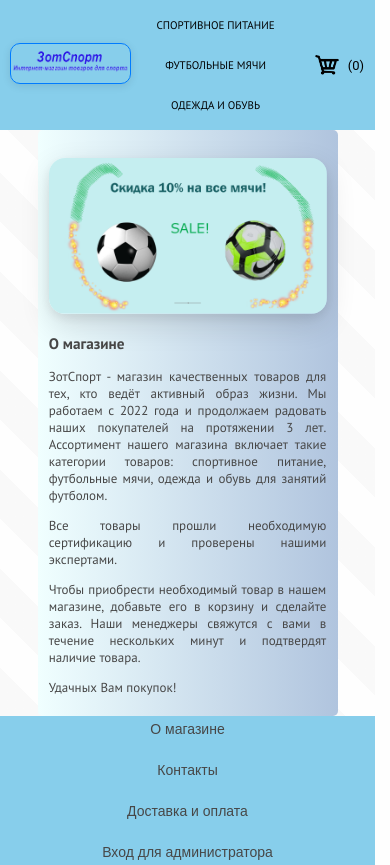
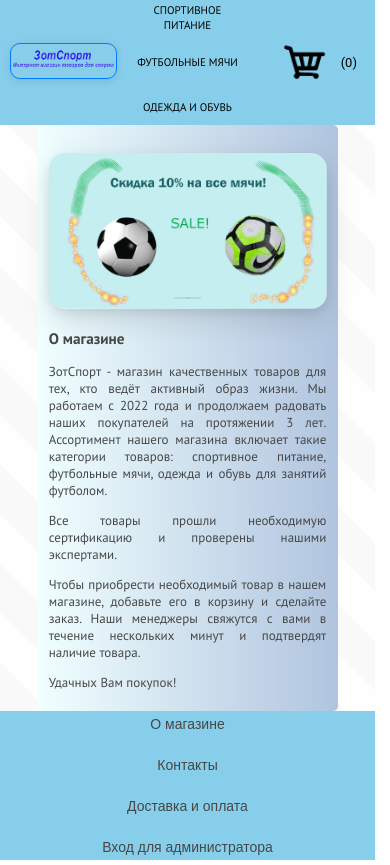
Before and after one commit to Dimasik2007123/zotsport, a React (Vite) app in the folder zotsport_v/: page / in a window 390 px wide. Built offline with nearby package versions, Linux system fonts and the light colour scheme.

Commit message:
Edited header

```diff
--- a/zotsport_v/src/assets/css/main.css
+++ b/zotsport_v/src/assets/css/main.css
@@ -620,25 +620,48 @@ body {
 }
 
 @media (max-width: 720px) {
+  .header {
+    display: grid;
+    grid-template-columns: repeat(3, 1fr);
+  }
+
+  .header__logo {
+    max-width: 100%;
+  }
+
+  .header__logo-image {
+    max-width: 100%;
+    height: auto;
+  }
+
   .header__nav {
     height: auto;
-    margin-left: auto;
-    margin-right: auto;
+    margin: 0 auto;
+    width: 100%;
   }
 
   .header__menu {
     display: flex;
     flex-direction: column;
-    gap: 10px;
+    gap: 30px;
+    align-items: center;
+    padding: 0;
+    width: fit-content;
+    margin: 0 auto;
   }
 
   .header__menu-item {
-    height: 30px;
-    line-height: 30px;
+    height: 15px;
+    line-height: 15px;
+    text-align: center;
+    width: 100%;
   }
 
   .header__submenu {
     height: auto;
+    top: 24px;
+    left: 50%;
+    transform: translateX(-50%);
   }
 
   .header__submenu-item {
@@ -647,6 +670,10 @@ body {
     height: 5px;
     margin-left: 0px;
     line-height: 20px;
+  }
+
+  .header__cart-icon {
+    width: 100%;
   }
 
   .footer__links {
--- a/zotsport_v/vite.config.js
+++ b/zotsport_v/vite.config.js
@@ -1,11 +1,12 @@
 /// <reference types="vitest/config" />
-import { defineConfig } from 'vite';
-import react from '@vitejs/plugin-react';
-import path from 'node:path';
-import { fileURLToPath } from 'node:url';
-import { storybookTest } from '@storybook/addon-vitest/vitest-plugin';
-import { playwright } from '@vitest/browser-playwright';
-const dirname = typeof __dirname !== 'undefined' ? __dirname : path.dirname(fileURLToPath(import.meta.url));
+import { defineConfig } from "vite";
+import react from "@vitejs/plugin-react";
+import path from "node:path";
+import { fileURLToPath } from "node:url";
+import { storybookTest } from "@storybook/addon-vitest/vitest-plugin";
+import { playwright } from "@vitest/browser-playwright";
+const __filename = fileURLToPath(import.meta.url);
+const __dirname = path.dirname(__filename);
 
 // More info at: https://storybook.js.org/docs/next/writing-tests/integrations/vitest-addon
 export default defineConfig({
@@ -14,34 +15,39 @@ export default defineConfig({
     open: true,
     port: 80,
     proxy: {
-      '/backend': {
-        target: 'http://localhost:8000',
+      "/backend": {
+        target: "http://localhost:8000",
         changeOrigin: true,
-        secure: false
-      }
-    }
+        secure: false,
+      },
+    },
   },
   test: {
-    projects: [{
+    projects: [
+      {
         extends: true,
         plugins: [
           // The plugin will run tests for the stories defined in your Storybook config
           // See options at: https://storybook.js.org/docs/next/writing-tests/integrations/vitest-addon#storybooktest
           storybookTest({
-        configDir: path.join(dirname, '.storybook')
-      })],
+            configDir: path.join(__dirname, ".storybook"),
+          }),
+        ],
         test: {
-        name: 'storybook',
+          name: "storybook",
           browser: {
             enabled: true,
             headless: true,
             provider: playwright({}),
-          instances: [{
-            browser: 'chromium'
-          }]
+            instances: [
+              {
+                browser: "chromium",
               },
-        setupFiles: ['.storybook/vitest.setup.js']
-      }
-    }]
-  }
+            ],
+          },
+          setupFiles: [".storybook/vitest.setup.js"],
+        },
+      },
+    ],
+  },
 });
```
Also changed, not shown: 1 other file (tests, documents, lock files or other folders). Lines whose indentation alone changed are shown as unchanged.
